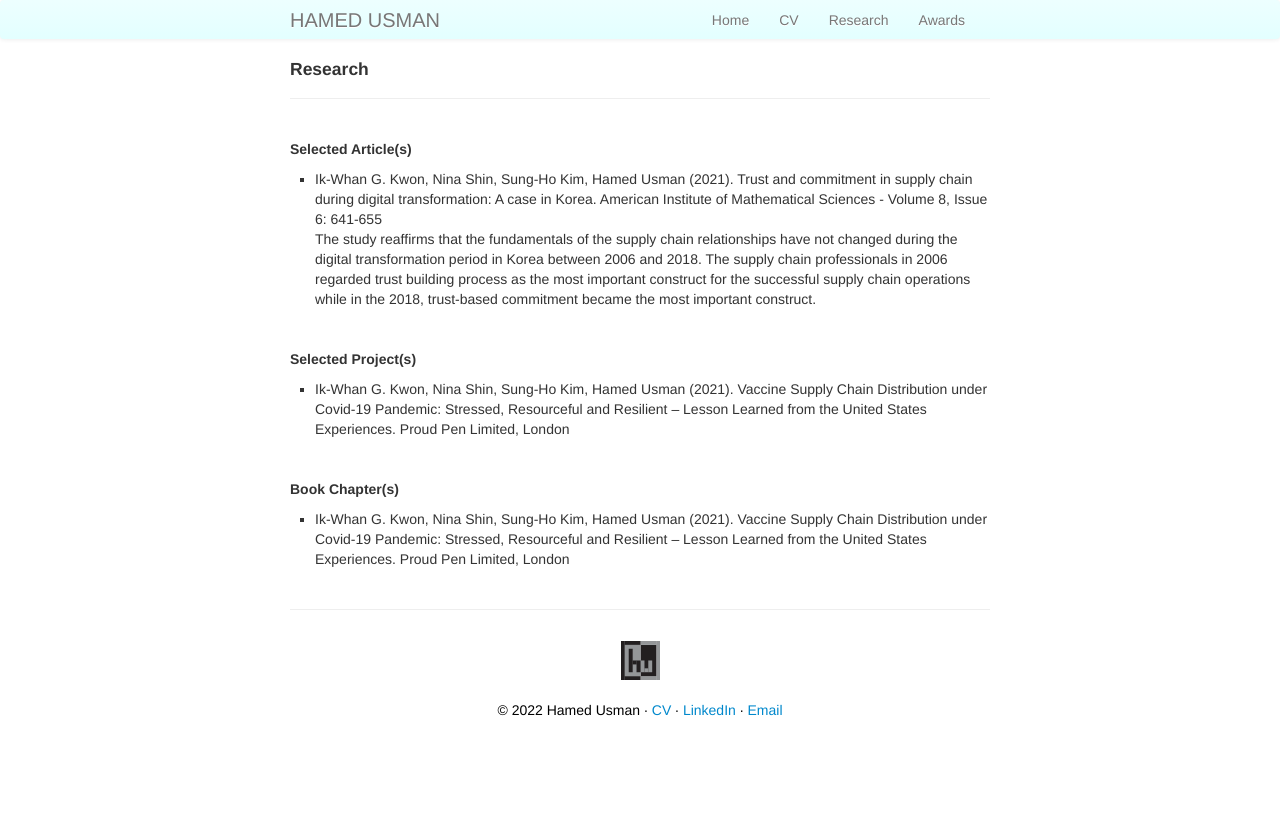
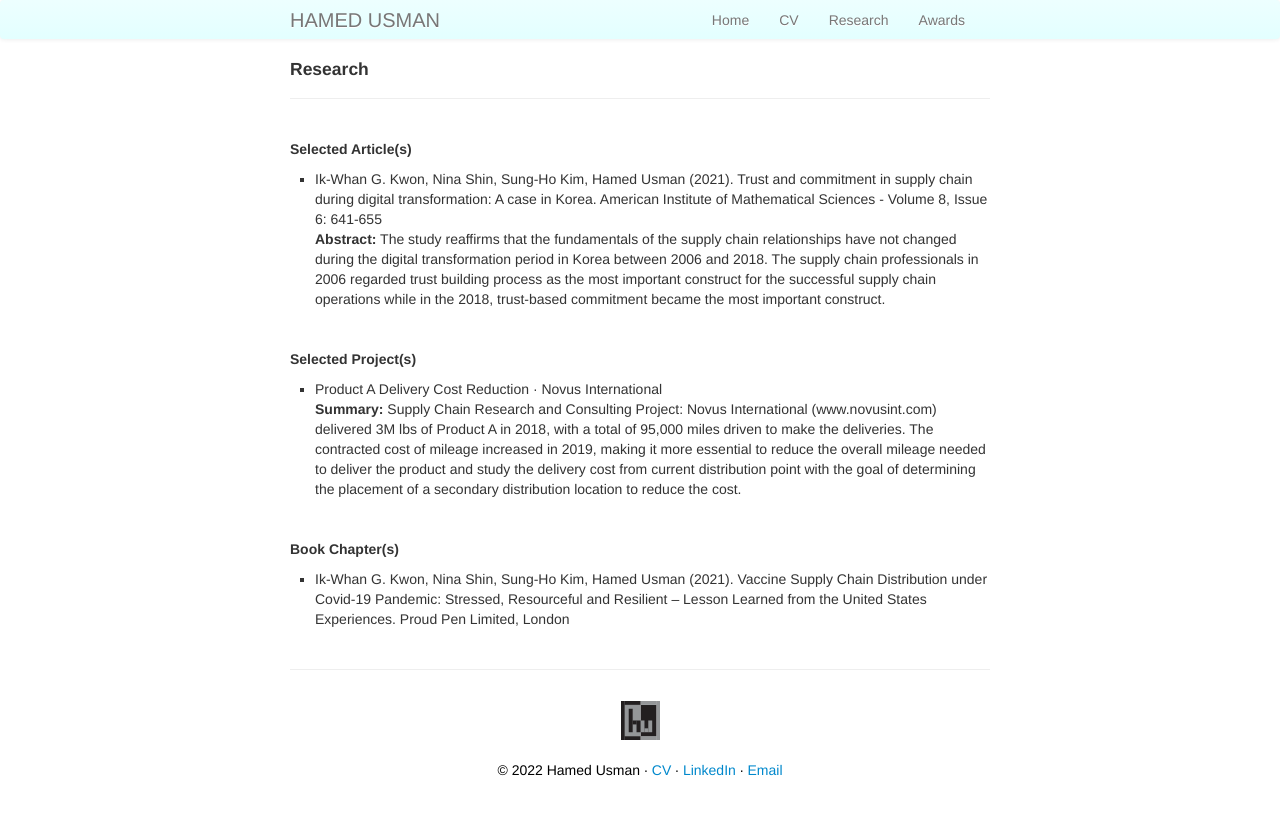
Before and after one commit to hamedusman/hamedusman.github.io, a Jekyll site: the page built from pages/research.md, in a window 1280 px wide. Shown: the top 815 px of the page. Built offline with Jekyll 4.4.1, drawn with Linux system fonts in a browser that asks for light colours.

Commit message:
Update research.md

```diff
--- a/pages/research.md
+++ b/pages/research.md
@@ -6,12 +6,13 @@ description: List of Research Articles and Book Chapters
 <h5>Selected Article(s)</h5>
 <ul>
 <li>Ik-Whan G. Kwon, Nina Shin, Sung-Ho Kim, Hamed Usman (2021). Trust and commitment in supply chain during digital transformation: A case in Korea. American Institute of Mathematical Sciences - Volume 8, Issue 6: 641-655</li>
-<p>The study reaffirms that the fundamentals of the supply chain relationships have not changed during the digital transformation period in Korea between 2006 and 2018. The supply chain professionals in 2006 regarded trust building process as the most important construct for the successful supply chain operations while in the 2018, trust-based commitment became the most important construct.</p>
+  <p><b>Abstract:</b> The study reaffirms that the fundamentals of the supply chain relationships have not changed during the digital transformation period in Korea between 2006 and 2018. The supply chain professionals in 2006 regarded trust building process as the most important construct for the successful supply chain operations while in the 2018, trust-based commitment became the most important construct.</p>
 </ul>
 <br>
 <h5>Selected Project(s)</h5>
 <ul>
-<li>Ik-Whan G. Kwon, Nina Shin, Sung-Ho Kim, Hamed Usman (2021). Vaccine Supply Chain Distribution under Covid-19 Pandemic: Stressed, Resourceful and Resilient – Lesson Learned from the United States Experiences. Proud Pen Limited, London</li>
+<li>Product A Delivery Cost Reduction · Novus International</li>
+  <p><b>Summary:</b> Supply Chain Research and Consulting Project: Novus International (www.novusint.com) delivered 3M lbs of Product A in 2018, with a total of 95,000 miles driven to make the deliveries. The contracted cost of mileage increased in 2019, making it more essential to reduce the overall mileage needed to deliver the product and study the delivery cost from current distribution point with the goal of determining the placement of a secondary distribution location to reduce the cost.</p>
 </ul>
 <br>
 <h5>Book Chapter(s)</h5>
```
